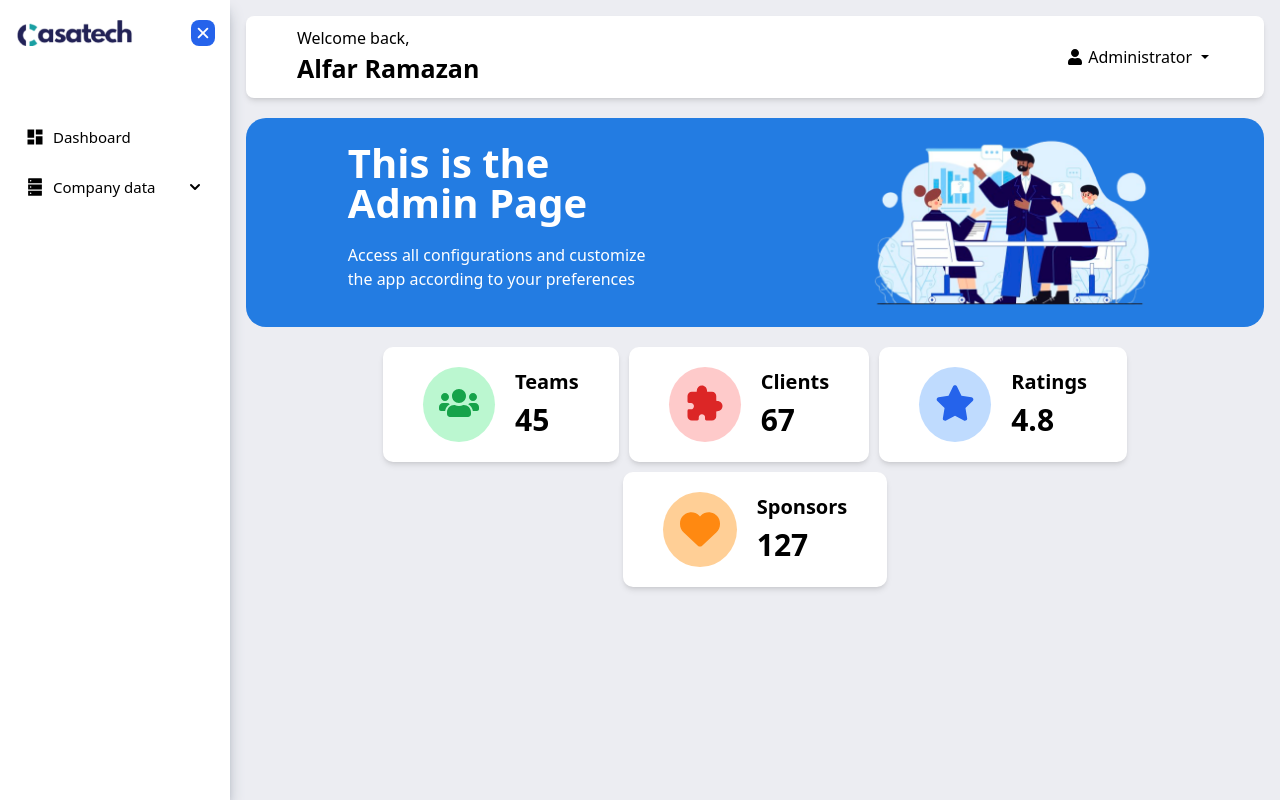
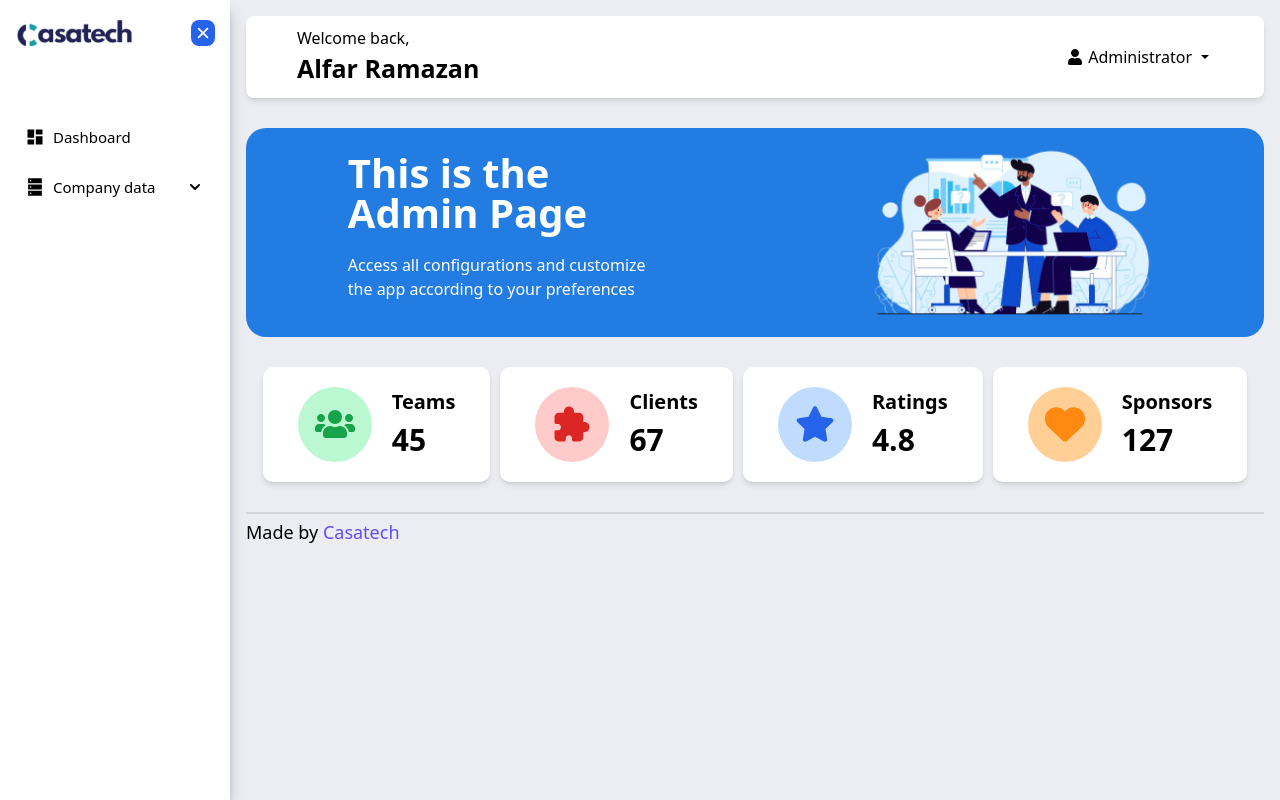
Before and after one commit to Muhammad-Khairul-Kholqi/adminPageCasatech, a React (Create React App) app: page / in a window 1280 px wide. Built offline with nearby package versions, Linux system fonts and the light colour scheme.

Commit message:
add aos animasi

```diff
--- a/package.json
+++ b/package.json
@@ -6,6 +6,7 @@
     "@testing-library/jest-dom": "^5.17.0",
     "@testing-library/react": "^13.4.0",
     "@testing-library/user-event": "^13.5.0",
+    "aos": "^3.0.0-beta.6",
     "react": "^18.2.0",
     "react-dom": "^18.2.0",
     "react-icons": "^5.0.1",
--- a/src/Dashboard.js
+++ b/src/Dashboard.js
@@ -1,6 +1,8 @@
 // Dashboard.js
 import React from 'react';
 import Ilustrasi from './Assets/ilustrasi.png';
+import AOS from 'aos';
+import 'aos/dist/aos.css';
 import { FaUsers } from "react-icons/fa";
 import { Link } from 'react-router-dom';
 import { IoExtensionPuzzle } from "react-icons/io5";
@@ -8,10 +10,11 @@ import { FaStar } from "react-icons/fa6";
 import { FaHeart } from "react-icons/fa6";
 
 const Dashboard = () => {
+  AOS.init();
   return (
     <>
     <div className="">
-        <div className = "bg-[#237CE2] mt-[20px] rounded-[20px]" >
+        <div div className = "bg-[#237CE2] mt-[30px] rounded-[20px]" data-aos = "flip-up" data-aos-duration = "1500" >
           <div className="flex justify-between flex-wrap py-[5px] px-[10%]">
             <div className = "block text-white mt-[20px]" >
               <h1 className="text-[40px] leading-10 font-bold">This is the <br /> Admin Page</h1>
@@ -24,10 +27,10 @@ const Dashboard = () => {
           </div>
         </div>
 
-        <div className="flex justify-center flex-wrap gap-[10px] mt-[20px]">
+        <div className="flex justify-center flex-wrap gap-[10px] mt-[30px]">
           <Link to="">
-            <div className="flex justify-center flex-wrap shadow-md gap-[20px] bg-white py-[20px] px-[40px] rounded-[10px] hover:scale-105">
-              <div className = "bg-[#BBF7D0] p-[16px] rounded-[50%] items-center" >
+            <div div className = "flex justify-center flex-wrap shadow-md gap-[20px] bg-white py-[20px] px-[35px] rounded-[10px] hover:scale-105" >
+              <div className = "bg-[#BBF7D0] p-[17px] rounded-[50%] items-center" >
                 <FaUsers className="text-[#16A34A] text-[40px]" />
               </div>
               <div className="block font-bold">
@@ -38,8 +41,8 @@ const Dashboard = () => {
           </Link>
 
           <Link to="">
-            <div className="flex justify-center flex-wrap shadow-md gap-[20px] bg-white py-[20px] px-[40px] rounded-[10px] hover:scale-105">
-              <div div className = "bg-[#FECACA] p-[16px] rounded-[50%] items-center" >
+            <div div className = "flex justify-center flex-wrap shadow-md gap-[20px] bg-white py-[20px] px-[35px] rounded-[10px] hover:scale-105" >
+              <div div className = "bg-[#FECACA] p-[17px] rounded-[50%] items-center" >
                 <IoExtensionPuzzle className="text-[#DC2626] text-[40px]" />
               </div>
               <div className="block font-bold">
@@ -50,8 +53,8 @@ const Dashboard = () => {
           </Link>
 
           <Link to="">
-            <div className="flex justify-center flex-wrap shadow-md gap-[20px] bg-white py-[20px] px-[40px] rounded-[10px] hover:scale-105">
-              <div div className = "bg-[#BFDBFE] p-[16px] rounded-[50%] items-center" >
+            <div div className = "flex justify-center flex-wrap shadow-md gap-[20px] bg-white py-[20px] px-[35px] rounded-[10px] hover:scale-105" >
+              <div div className = "bg-[#BFDBFE] p-[17px] rounded-[50%] items-center" >
                 <FaStar  className="text-[#2563EB] text-[40px]" />
               </div>
               <div className="block font-bold">
@@ -62,7 +65,7 @@ const Dashboard = () => {
           </Link>
 
           <Link to="">
-            <div className="flex justify-center flex-wrap shadow-md gap-[20px] bg-white py-[20px] px-[40px] rounded-[10px] hover:scale-105">
+            <div className="flex justify-center flex-wrap shadow-md gap-[20px] bg-white py-[20px] px-[35px] rounded-[10px] hover:scale-105">
               <div div className = "bg-[#FFCF96] p-[17px] rounded-[50%] items-center" >
                 <FaHeart  className="text-[#FF8911] text-[40px]" />
               </div>
@@ -73,6 +76,9 @@ const Dashboard = () => {
             </div>
           </Link>
         </div>
+
+        <hr className="mt-[30px] border-t-2 border-gray-300" />
+        <p className="text-[18px] mt-[5px]">Made by <span className="text-[#624BFF]">Casatech</span></p>
     </div>
     </>
   );
--- a/src/Header.js
+++ b/src/Header.js
@@ -14,7 +14,7 @@ const Header = () => {
     };
 
     return (
-        <div className="flex justify-between flex-wrap gap-[50px] px-[5%] items-center">
+        <div className = "flex justify-between flex-wrap gap-[50px] px-[5%] items-center " >
             <div>
                 Welcome back, <br />
                 <span className="text-[25px] font-bold">Alfar Ramazan</span>
@@ -27,7 +27,7 @@ const Header = () => {
                 </div>
 
                 {isDropdownOpen && (
-                    <div className="absolute top-full right-0 bg-white shadow-md rounded-md p-5 text-[15px]">
+                    <div className="absolute top-full right-0 bg-white shadow-md rounded-md p-5 text-[15px] z-10">
                         <ul>
                             <li>
                                 <Link to="">
```
Also changed, not shown: 1 other file (tests, documents, lock files or other folders).
